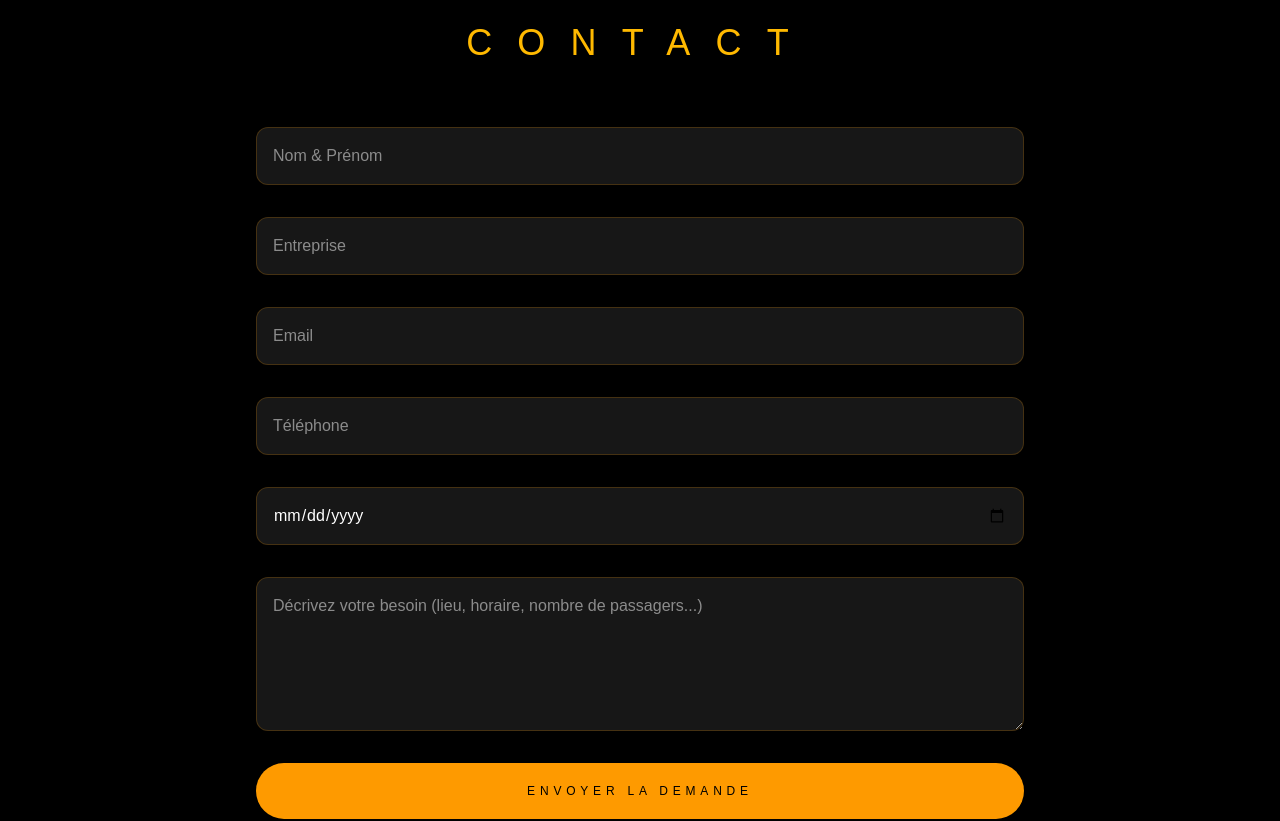
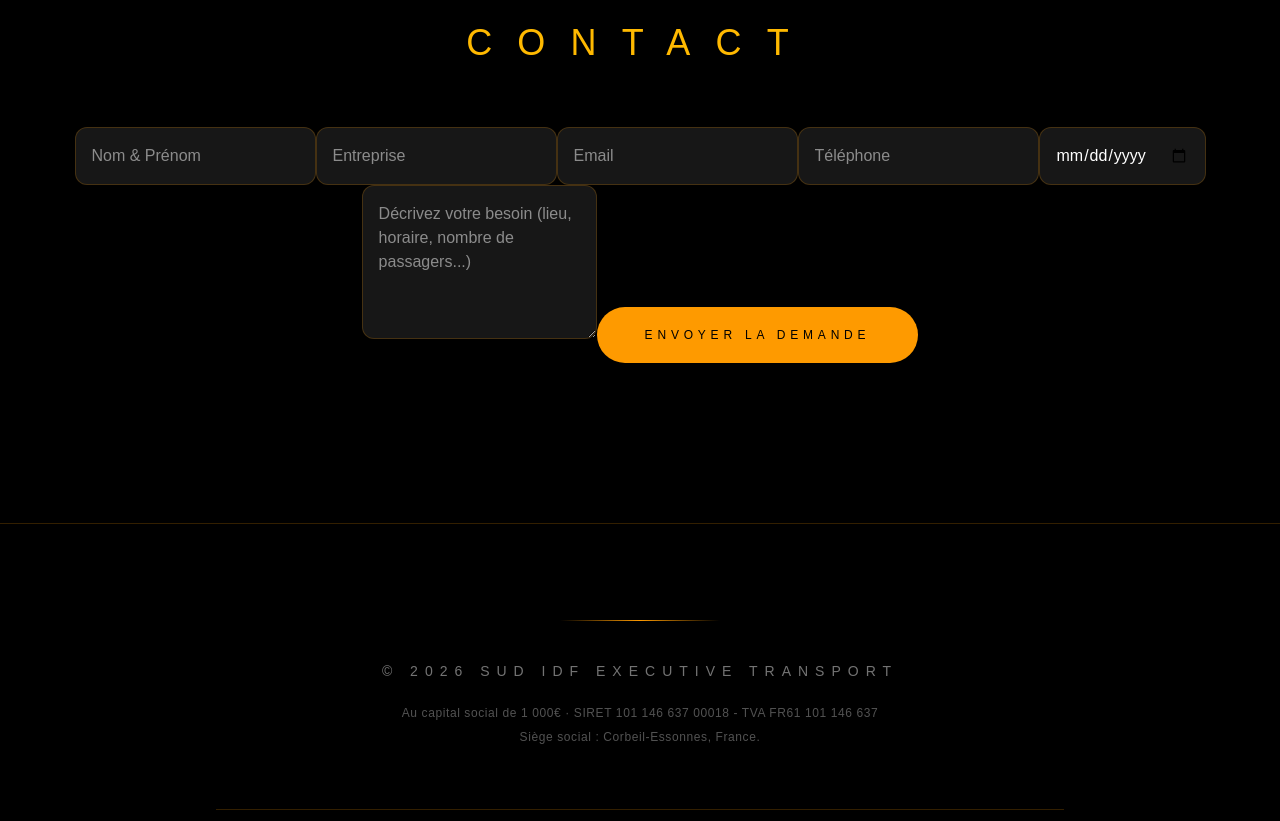
Before and after one commit to heboluc-web/sud-idf-site, a Next.js app: page / in a window 1280 px wide. Shown: the part 6280-7101 px from the top of the page. Built offline with nearby package versions, Linux system fonts and the light colour scheme.

Commit message:
fix formulaire devis OK

```diff
--- a/app/page.tsx
+++ b/app/page.tsx
@@ -419,15 +419,14 @@ const [visibleSections, setVisibleSections] = useState<{[key:string]: boolean}>(
         </h2>
 
         <form
-  action="https://formsubmit.co/contact@sudidfexecutivetransport.fr"
+  action="https://formsubmit.co/heboluc@hotmail.it"
   method="POST"
-  className="max-w-3xl mx-auto grid gap-8 text-left"
 >
-<input type="hidden" name="_captcha" value="false" />
-<input type="hidden" name="_subject" value="Demande de devis corporate" />
-<input type="hidden" name="_template" value="table" />
-<input type="hidden" name="_autoresponse" value="Merci pour votre demande, nous revenons vers vous rapidement." />
-<input type="hidden" name="_next" value="https://sudidfexecutivetransport.fr/merci" />
+  <input type="hidden" name="_next" value="https://www.sudidfexecutivetransport.fr/merci" />
+  <input type="hidden" name="_captcha" value="false" />
+  <input type="hidden" name="_subject" value="Demande de devis corporate" />
+  <input type="hidden" name="_template" value="table" />
+
           <input
             type="text"
             name="name"
```
